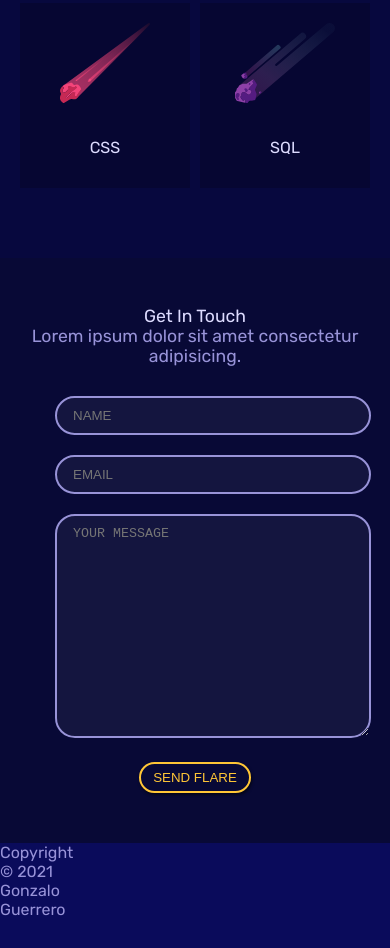
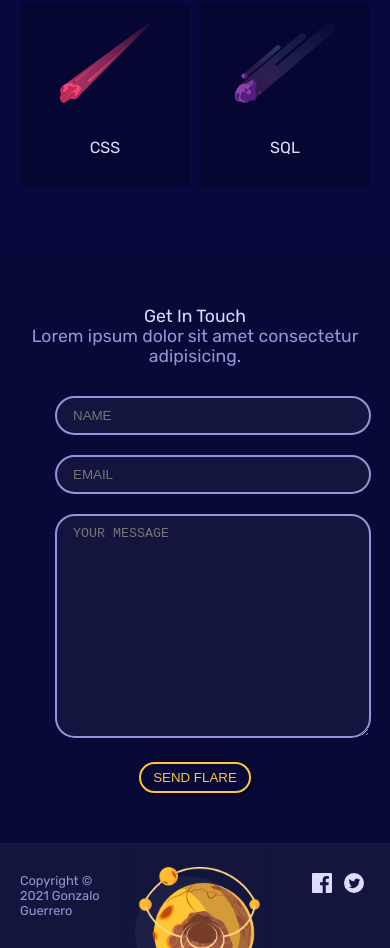
Before and after one commit to GonzaloGC/WebSite-MobileFirstResponsive, a plain HTML site: page index.html in a window 390 px wide. Shown: the part 1297-2245 px from the top of the page. Before the commit the page ends 2216 px from the top, so only its background shows below. Drawn offline with Linux system fonts and the light colour scheme.

Commit message:
added mobile styles footer

```diff
--- a/index.html
+++ b/index.html
@@ -80,8 +80,8 @@
         <div class="grid">
             <p class="copyright">Copyright © 2021 Gonzalo Guerrero</p>
             <ul class="social">
-                <li><a href="#" src="assets/icon_fb.svg" alt="facebook"></a></li>
-                <li><a href="#" src="assets/icon_tw.svg" alt="twitter"></a></li>
+                <li><a href=""><img src="./assets/icon_fb.svg" alt="facebook"></a></li>
+                <li><a href=""><img src="./assets/icon_tw.svg" alt="twitter"></a></li>
             </ul>
         </div>
     </footer>
--- a/style.css
+++ b/style.css
@@ -201,6 +201,31 @@ h3{
     margin-top: 10px;
 }
 
+footer{
+    padding: 30px 20px;
+    background-color: #14153D;
+    background-image: url(./assets/footer_image.png);
+    background-size: 40%;
+    background-repeat: no-repeat;
+    background-position: top center;
+}
+
+footer .copyright {
+   grid-column: 1/3;
+   font-size: 0.8em;
+}
+footer .social{
+    grid-column: 7/9;
+    display: flex;
+    justify-content: flex-end;
+}
+footer li{
+    margin: 0 6px;
+}
+footer img{
+    width: 20px;
+}
+
 /* small tablet styles */
 
 @media screen and (min-with:620px) {
```
